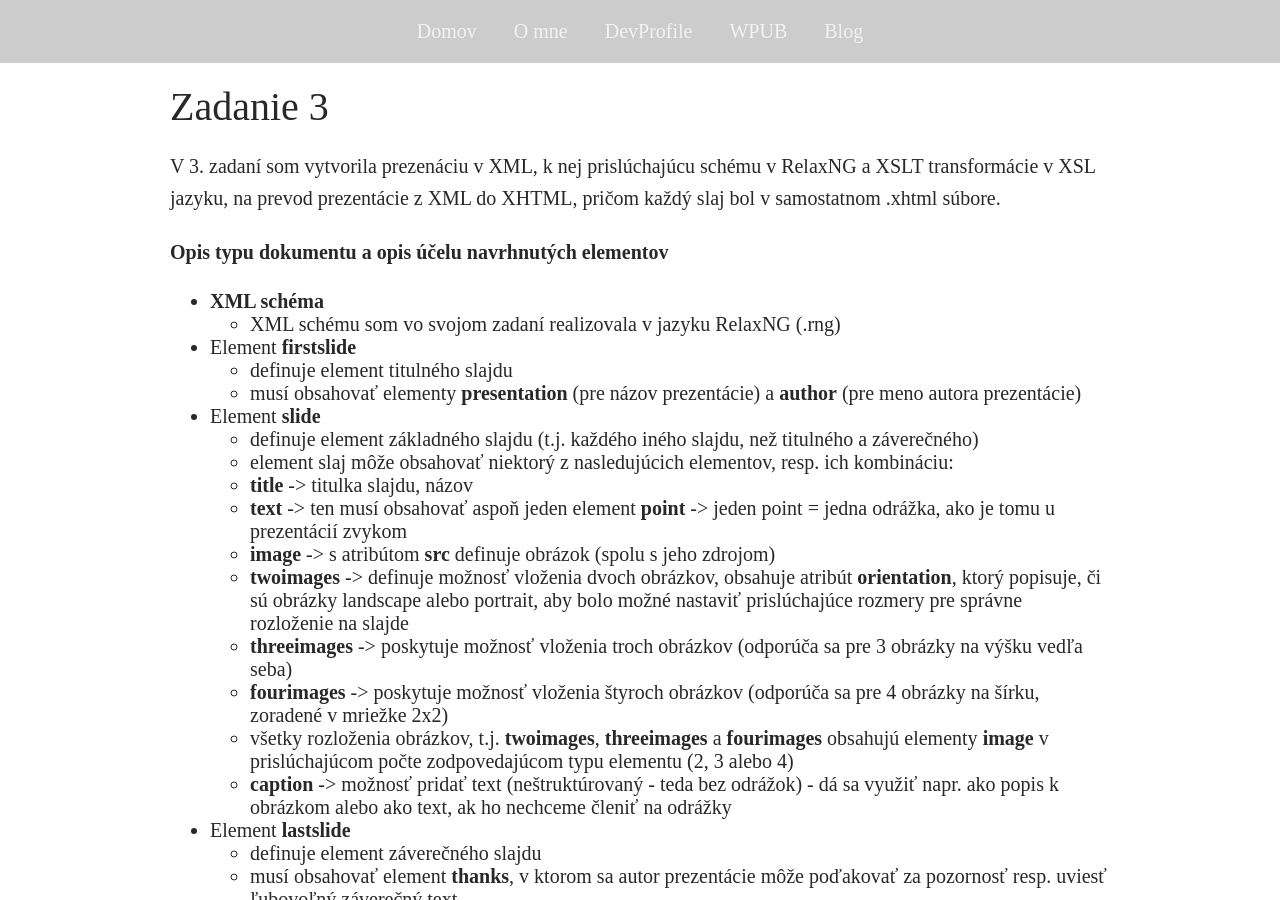
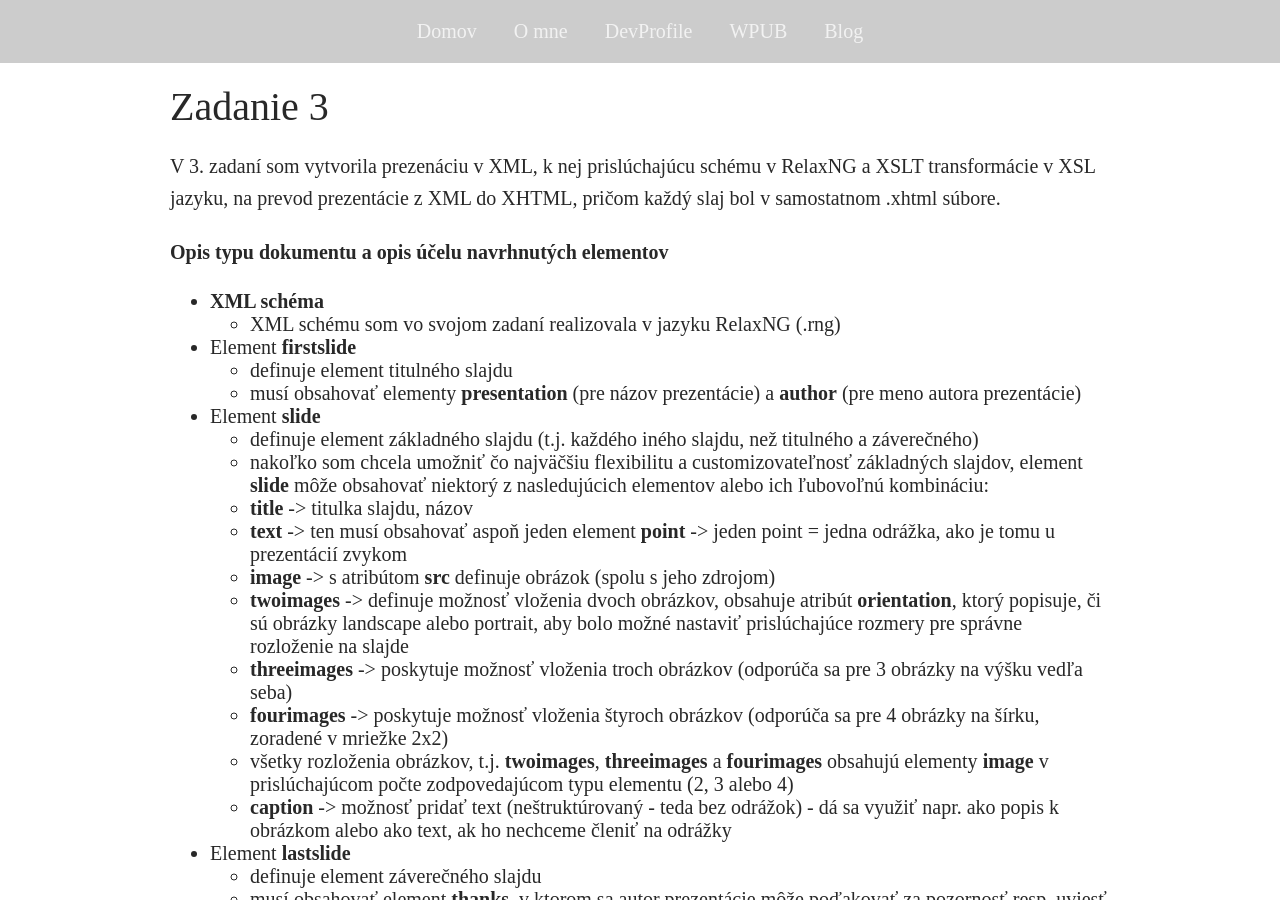
Before and after one commit to Repasska/repasska.github.io, a Jekyll site: the page built from _posts/2019-04-27-zadanie3.md, in a window 1280 px wide and 900 px high. Built offline with Jekyll 4.4.1, drawn with Linux system fonts in a browser that asks for light colours.

Commit message:
Update 2019-04-27-zadanie3.md

```diff
--- a/_posts/2019-04-27-zadanie3.md
+++ b/_posts/2019-04-27-zadanie3.md
@@ -20,7 +20,7 @@ V 3. zadaní som vytvorila prezenáciu v XML, k nej prislúchajúcu schému v Re
 	- musí obsahovať elementy **presentation** (pre názov prezentácie) a **author** (pre meno autora prezentácie)
 - Element **slide**
 	- definuje element základného slajdu (t.j. každého iného slajdu, než titulného a záverečného)
-	- element slaj môže obsahovať niektorý z nasledujúcich elementov, resp. ich kombináciu:
+	- nakoľko som chcela umožniť čo najväčšiu flexibilitu a customizovateľnosť základných slajdov, element **slide** môže obsahovať niektorý z nasledujúcich elementov alebo ich ľubovoľnú kombináciu:
   - **title** -> titulka slajdu, názov
   - **text** -> ten musí obsahovať aspoň jeden element **point** -> jeden point = jedna odrážka, ako je tomu u prezentácií zvykom
   - **image** -> s atribútom **src** definuje obrázok (spolu s jeho zdrojom)
@@ -79,5 +79,3 @@ V 3. zadaní som vytvorila prezenáciu v XML, k nej prislúchajúcu schému v Re
 - základný návrh XSL transformácií, ich vhodnosť, parametrizácia -> áno, snaha využitia deklaratívneho programovania, nie procedurálneho, definovanie parametrov v SAMOSTATNOM súbore
 - vytvorenie XSLT pre konverziu prezentácie z XML -> XHTML+CSS -> áno (za využitia result-document pri match-nutí každého slajdu a `<link rel="stylesheet" href="style.css" type="text/css"/>`)
 - vytvorenie XSLT pre konverziu prezentácie XML -> PDF -> nie (-2 body)
-
-![](https://media.giphy.com/media/l3UcjBJUov1gCRGbS/giphy.gif)
```
